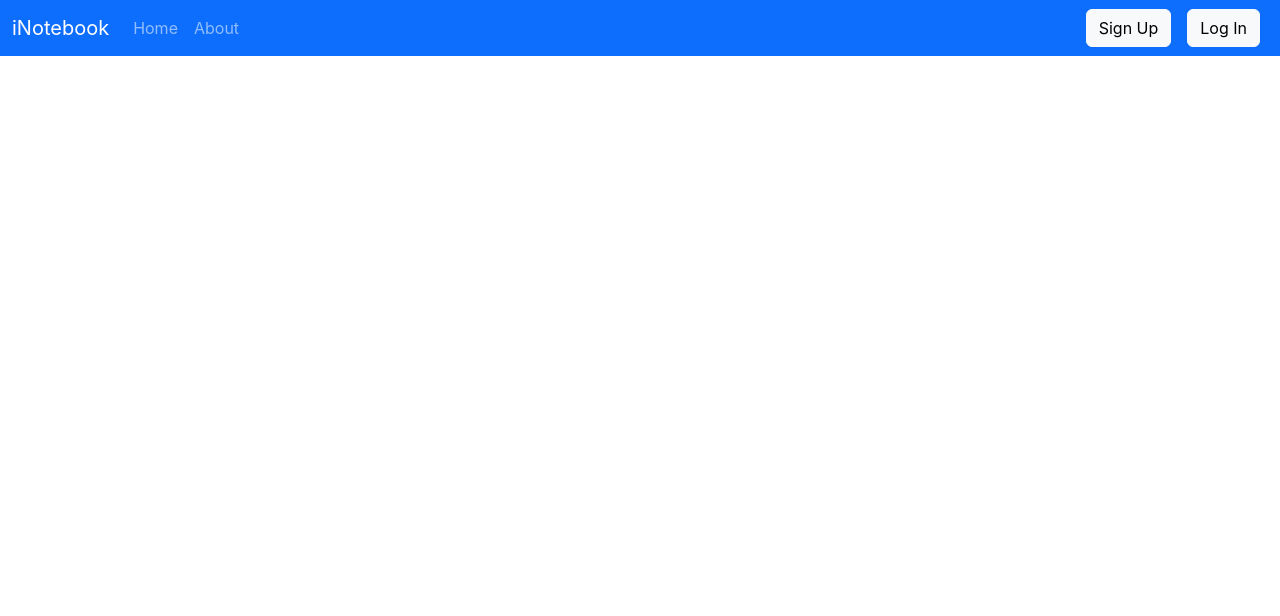
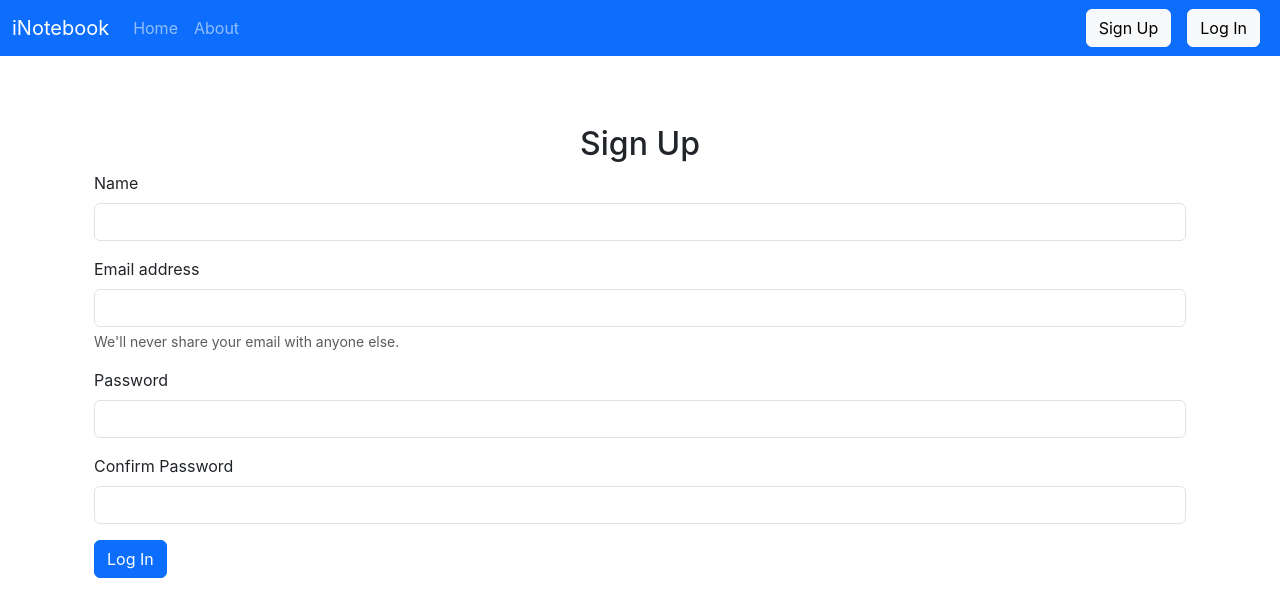
Before and after one commit to MuminBashir/iNotebook-frontend, a React (Create React App) app: page /signup in a window 1280 px wide. Shown: the top 616 px of the page. Built offline with nearby package versions, Linux system fonts and the light colour scheme.

Commit message:
added signup component and alert fully functional

```diff
--- a/src/App.js
+++ b/src/App.js
@@ -6,13 +6,17 @@ import About from "./components/About";
 import Alert from "./components/Alert";
 import Login from "./components/Login";
 import Signup from "./components/Signup";
+import { useContext } from "react";
+import alertContext from "./context/alert/alertContext";
 
 function App() {
+  const context = useContext(alertContext);
+  const { alert } = context;
   return (
     <>
       <BrowserRouter>
         <Navbar />
-        <Alert msg="hello there!" />
+        <Alert alert={alert} />
         <div className="container">
           <Routes>
             <Route exact path="/" element={<Home />} />
--- a/src/components/Alert.js
+++ b/src/components/Alert.js
@@ -2,14 +2,16 @@ import React from "react";
 
 export default function Alert(props) {
   return (
-    <div
-      className={`alert alert-primary fixed-top ${
-        props.msg.length === 0 ? "d-none" : "d-none"
-      }`}
-      role="alert"
-      style={{ marginTop: "55px" }}
-    >
-      {props.msg}
+    <div className="fixed-top" style={{ marginTop: "55px"}}>
+      {props.alert && (
+        <div
+          className={`alert alert-${props.alert.type} alert-dismissible fade show`}
+          role="alert"
+        >
+          <strong>{props.alert.type === "danger" ? "Error" : "Success"}</strong>:{" "}
+          {props.alert.msg}
+        </div>
+      )}
     </div>
   );
 }
--- a/src/components/Login.js
+++ b/src/components/Login.js
@@ -1,6 +1,10 @@
-import React, { useState } from "react";
+import React, { useState, useContext } from "react";
 import { useNavigate } from "react-router-dom";
+import alertContext from "../context/alert/alertContext";
+
 export default function Login() {
+  const context = useContext(alertContext);
+  const { showAlert } = context;
   let navigate = useNavigate();
   const [Credentials, setCredentials] = useState({ email: "", password: "" });
 
@@ -22,11 +26,13 @@ export default function Login() {
     });
 
     const json = await response.json();
-    console.log(json);
     if (json.success) {
       //redirect and save authtoken
       localStorage.setItem("token", json.authToken);
       navigate("/");
+      showAlert("Logged in successfully", "success");
+    } else {
+      showAlert(json.error, "danger");
     }
   };
   return (
--- a/src/components/Signup.js
+++ b/src/components/Signup.js
@@ -1,9 +1,118 @@
-import React from 'react'
+import React, { useState, useContext } from "react";
+import { useNavigate } from "react-router-dom";
+import alertContext from "../context/alert/alertContext";
 
 export default function Signup() {
+  const context = useContext(alertContext);
+  const { showAlert } = context;
+
+  let navigate = useNavigate();
+  const [Credentials, setCredentials] = useState({
+    name: "",
+    email: "",
+    password: "",
+    cpassword: "",
+  });
+
+  const handleChange = (e) => {
+    setCredentials({ ...Credentials, [e.target.name]: e.target.value });
+  };
+
+  const handleSubmit = async (e) => {
+    e.preventDefault();
+    const response = await fetch(`http://localhost:5000/api/auth/createuser`, {
+      method: "POST",
+      headers: {
+        "Content-Type": "application/json",
+      },
+      body: JSON.stringify({
+        name: Credentials.name,
+        email: Credentials.email,
+        password: Credentials.password,
+      }),
+    });
+
+    const json = await response.json();
+    console.log(json);
+    if (json.success) {
+      //redirect and save authtoken
+      localStorage.setItem("token", json.authToken);
+      navigate("/");
+      showAlert("Signed in successfully", "success");
+    } else {
+      showAlert(json.error, "danger");
+    }
+  };
   return (
-    <div>
-      I am signp
+    <div className="container" style={{ marginTop: "125px" }}>
+      <h2 className="text-center">Sign Up</h2>
+      <form onSubmit={handleSubmit}>
+        <div className="mb-3">
+          <label htmlFor="name" className="form-label">
+            Name
+          </label>
+          <input
+            type="text"
+            className="form-control"
+            id="name"
+            name="name"
+            onChange={handleChange}
+            value={Credentials.name}
+            required
+          />
+        </div>
+        <div className="mb-3">
+          <label htmlFor="email" className="form-label">
+            Email address
+          </label>
+          <input
+            type="email"
+            className="form-control"
+            id="email"
+            name="email"
+            aria-describedby="emailHelp"
+            onChange={handleChange}
+            value={Credentials.email}
+            required
+          />
+          <div id="emailHelp" className="form-text">
+            We'll never share your email with anyone else.
+          </div>
+        </div>
+        <div className="mb-3">
+          <label htmlFor="password" className="form-label">
+            Password
+          </label>
+          <input
+            type="password"
+            className="form-control"
+            id="password"
+            name="password"
+            onChange={handleChange}
+            value={Credentials.password}
+            minLength={5}
+            required
+          />
+        </div>
+        <div className="mb-3">
+          <label htmlFor="cpassword" className="form-label">
+            Confirm Password
+          </label>
+          <input
+            type="password"
+            className="form-control"
+            id="cpassword"
+            name="cpassword"
+            onChange={handleChange}
+            value={Credentials.cpassword}
+            minLength={5}
+            required
+          />
+        </div>
+        <button type="submit" className="btn btn-primary">
+          Log In
+        </button>
+      </form>
     </div>
-  )
+  );
 }
--- /dev/null
+++ b/src/context/alert/AlertState.js
@@ -0,0 +1,24 @@
+import AlertContext from "./alertContext";
+import { useState } from "react";
+
+const AlertState = (props) => {
+  const [alert, setAlert] = useState(null);
+
+  const showAlert = (message, type) => {
+    setAlert({
+      msg: message,
+      type: type,
+    });
+    setTimeout(() => {
+      setAlert(null);
+    }, 2000);
+  };
+
+  return (
+    <AlertContext.Provider value={{ showAlert, alert }}>
+      {props.children}
+    </AlertContext.Provider>
+  );
+};
+
+export default AlertState;
--- /dev/null
+++ b/src/context/alert/alertContext.js
@@ -0,0 +1,5 @@
+import { createContext } from "react";
+
+const alertContext = createContext();
+
+export default alertContext;
--- a/src/context/notes/NoteState.js
+++ b/src/context/notes/NoteState.js
@@ -1,8 +1,13 @@
 import NoteContext from "./noteContext";
-import { useState } from "react";
+import { useState, useContext } from "react";
+import alertContext from "../alert/alertContext";
 
 const NoteState = (props) => {
   const host = "http://localhost:5000";
+
+  const context = useContext(alertContext);
+  const { showAlert } = context;
+
   const [notes, setNotes] = useState([]);
 
   //get Notes
@@ -34,6 +39,11 @@ const NoteState = (props) => {
     });
     const note = await response.json();
     setNotes(notes.concat(note.notes));
+    if (note.success) {
+      showAlert("Note added successfully", "success");
+    } else {
+      showAlert("Failed to add the note", "danger");
+    }
   };
 
   // delete a note
@@ -52,6 +62,11 @@ const NoteState = (props) => {
       return note._id !== id;
     });
     setNotes(newNotes);
+    if (json.success) {
+      showAlert("Note deleted successfully", "success");
+    } else {
+      showAlert(json.error, "danger");
+    }
   };
 
   // edit a note
@@ -78,6 +93,12 @@ const NoteState = (props) => {
       }
     }
     setNotes(newNotes);
+
+    if (note.success) {
+      showAlert("Note updated successfully", "success");
+    } else {
+      showAlert(note.error, "danger");
+    }
   };
 
   return (
--- a/src/index.js
+++ b/src/index.js
@@ -4,13 +4,16 @@ import "./index.css";
 import App from "./App";
 import reportWebVitals from "./reportWebVitals";
 import NoteState from "./context/notes/NoteState";
+import AlertState from "./context/alert/AlertState";
 
 const root = ReactDOM.createRoot(document.getElementById("root"));
 root.render(
   <React.StrictMode>
+      <AlertState>
     <NoteState>
-      <App />
+        <App />
     </NoteState>
+      </AlertState>
   </React.StrictMode>
 );
 
```
